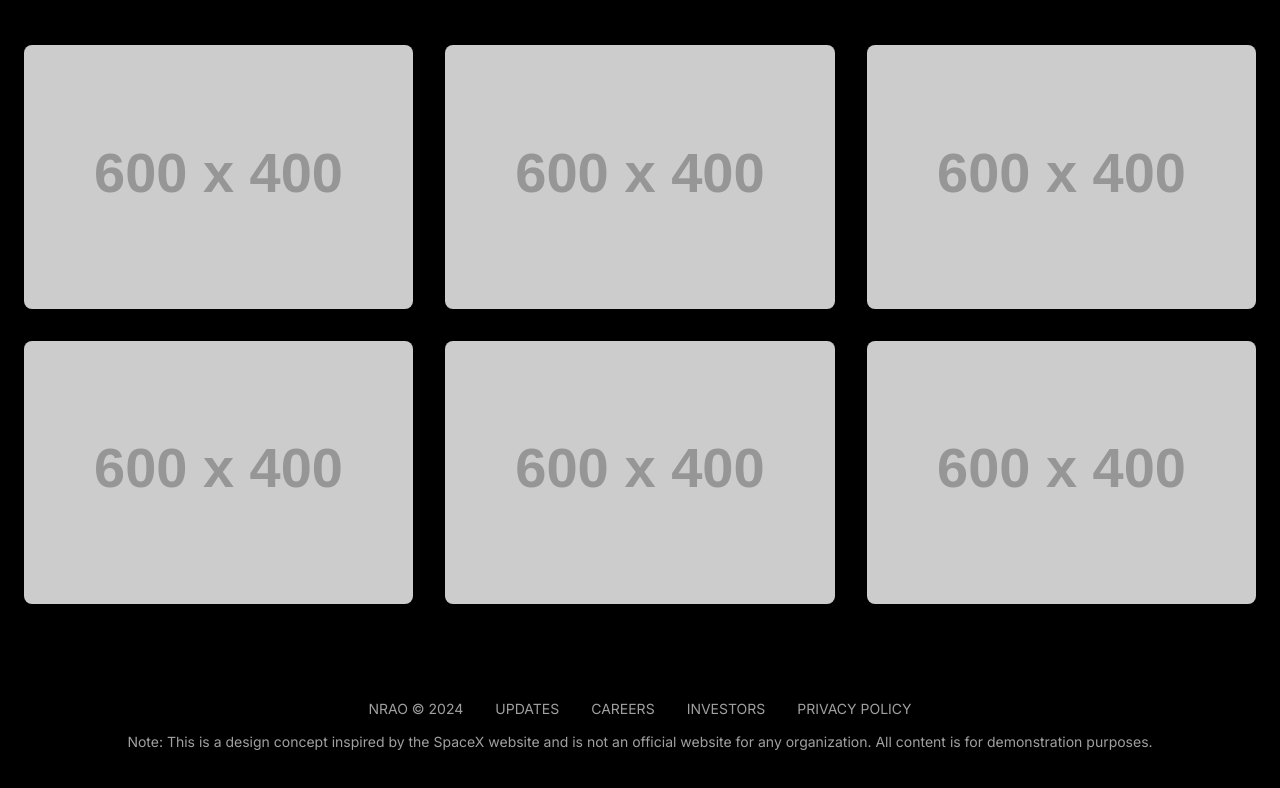
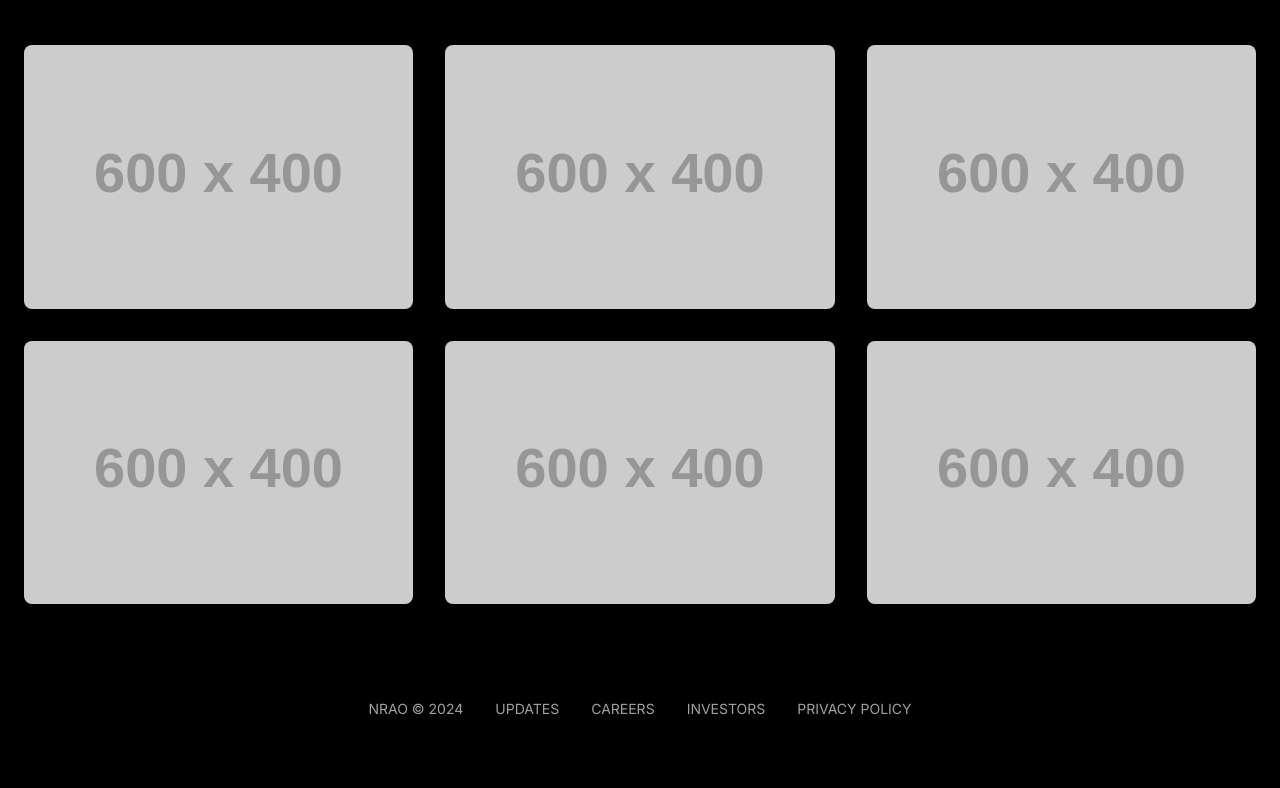
Before and after one commit to athrv-8/Nrao-1, a plain HTML site: page index.html in a window 1280 px wide. Shown: the part 4149-4937 px from the top of the page. After the commit the page ends 4914 px from the top, so only its background shows below. Drawn offline with Linux system fonts and the light colour scheme; placeholder pictures from the web are drawn by us.

Commit message:
Update index.html

```diff
--- a/index.html
+++ b/index.html
@@ -477,7 +477,7 @@
             <a href="#">PRIVACY POLICY</a>
         </div>
         <p class="mt-4">
-            Note: This is a design concept inspired by the SpaceX website and is not an official website for any organization. All content is for demonstration purposes.
+
         </p>
     </footer>
 
```
